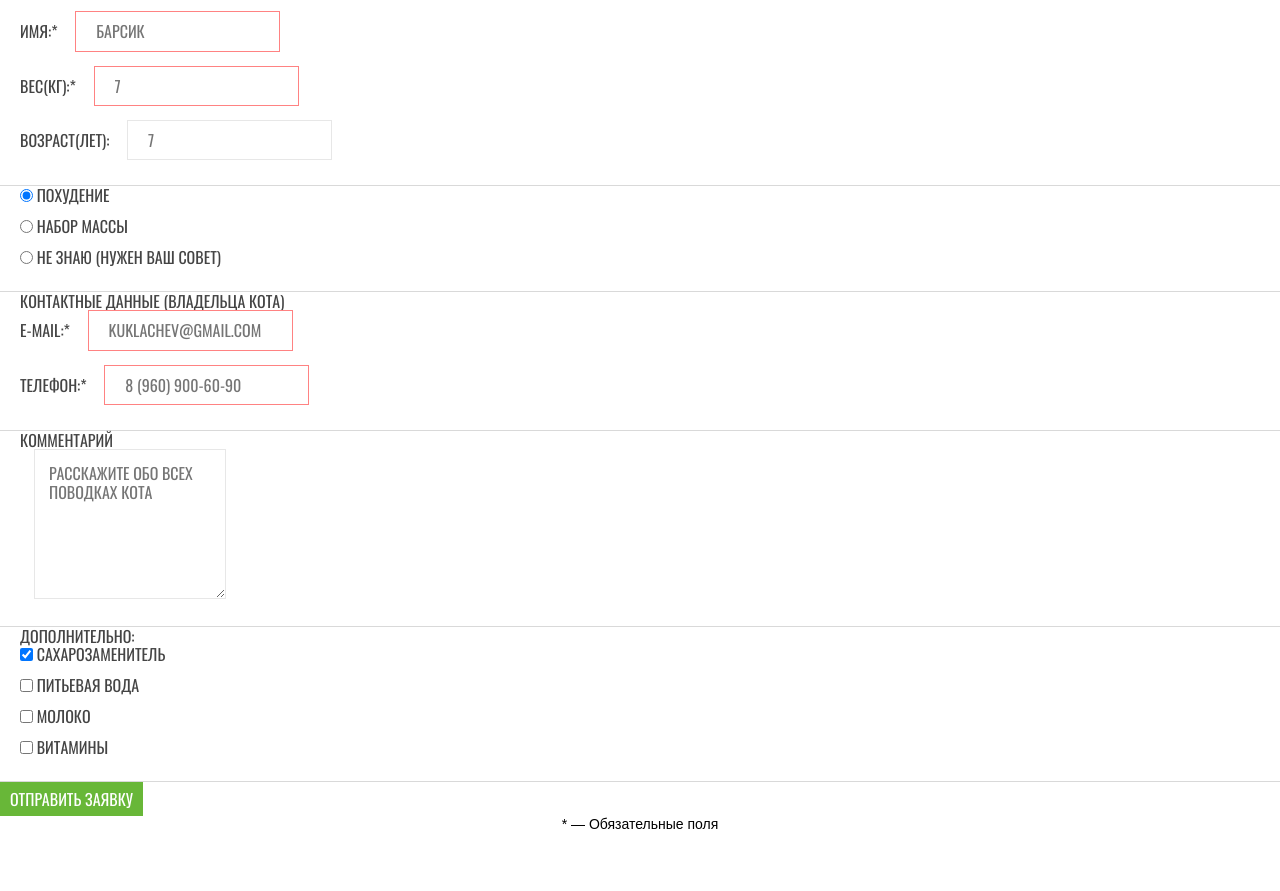
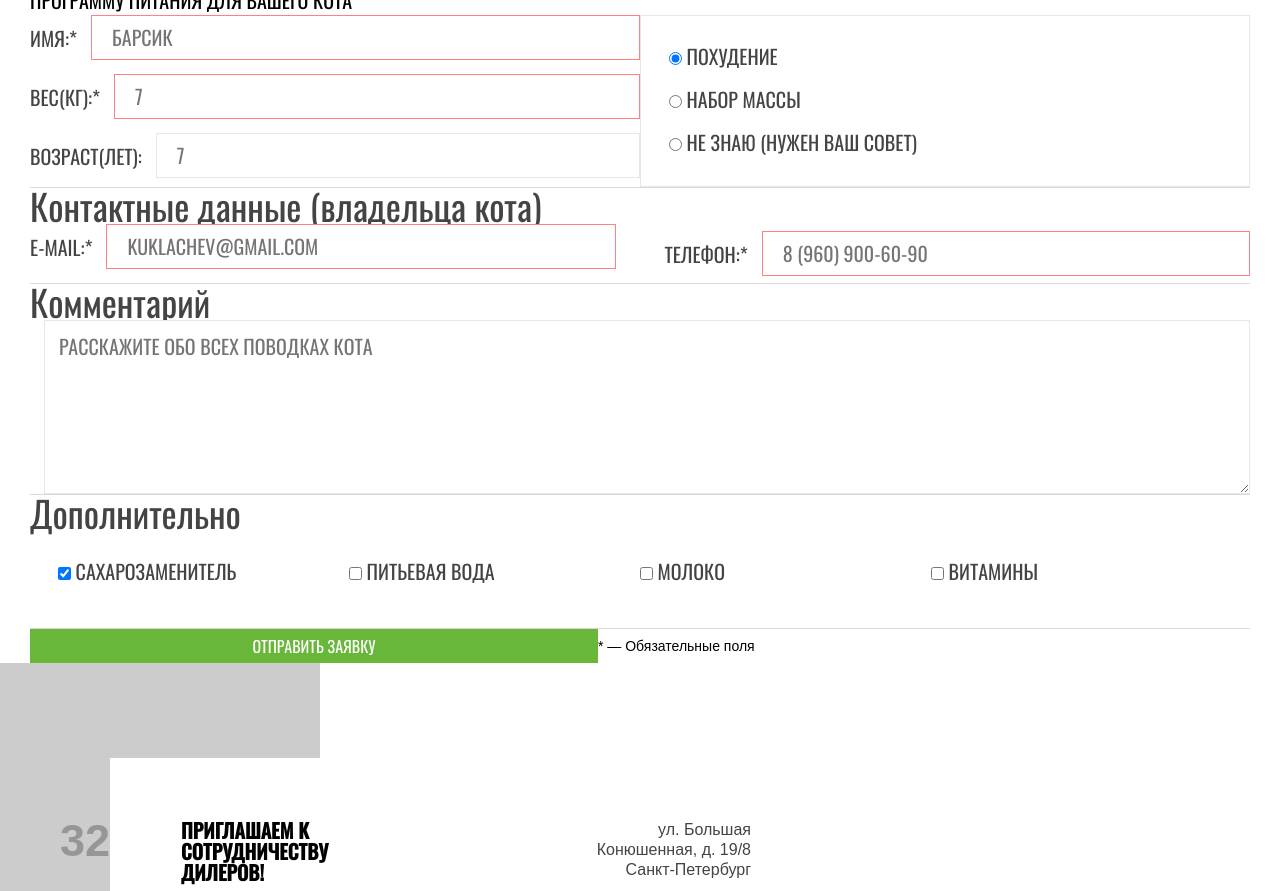
Before and after one commit to githubolga/1472001-cat-energy-20, a website: page source/form.html in a window 1280 px wide. Shown: the part 232-1123 px from the top of the page. Drawn offline with nearby package versions, Linux system fonts and the light colour scheme; files that its build step writes are made by us from their sources; placeholder pictures from the web are drawn by us.

Commit message:
сетки формы сделаны

```diff
--- a/source/form.html
+++ b/source/form.html
@@ -34,7 +34,8 @@
         <h1 class="form__title">Подбор программы</h1>
         <p class="form__text">Заполните анкету и мы подберем программу питания для вашего кота</p>
 
-        <fieldset class="form__fieldset">
+        <div class="form__wrapper">
+          <fieldset class="form__fieldset form__fieldset--bio">
             <p class="form__item">
               <label class="form__label" for="form-name">Имя:*</label>
               <input class="form__input" id="form-name" type="text" name="name" placeholder="Барсик" required>
@@ -49,7 +50,7 @@
             </p>
           </fieldset>
 
-        <fieldset class="filters form__fieldset">
+          <fieldset class="filters form__fieldset form__fieldset--programm">
             <ul class="filters__list">
               <li class="filters__item">
                 <input id="filter-slim" class="filters__radio" type="radio" name="programm" value="slim" checked>
@@ -65,17 +66,20 @@
               </li>
             </ul>
           </fieldset>
+        </div>
 
         <fieldset class="form__fieldset">
           <legend class="form__legend">Контактные данные (владельца кота)</legend>
-            <p class="form__item">
+            <div class="form__wrapper">
+              <p class="form__item form__item--contact">
                 <label class="form__label" for="form-email">E-mail:*</label>
                 <input class="form__input js-email" id="form-email" type="email" name="email" placeholder="kuklachev@gmail.com" required>
               </p>
-            <p class="form__item">
+              <p class="form__item form__item--contact">
                 <label class="form__label" for="form-tel">Телефон:*</label>
                 <input class="form__input" id="form-tel" type="tel" name="phone" placeholder="8 (960) 900-60-90" required>
               </p>
+            </div>
         </fieldset>
 
         <fieldset class="form__fieldset">
@@ -87,29 +91,30 @@
         </fieldset>
 
         <fieldset class="filters form__fieldset">
-          <legend class="form__legend">Дополнительно:</legend>
-          <ul class="filters__list">
-            <li class="filters__item">
+          <legend class="form__legend">Дополнительно</legend>
+          <ul class="filters__list filters__list--add">
+            <li class="filters__item filters__item--add">
               <input id="filter-sugar" class="filters__checkbox" type="checkbox" name="additional" value="sugar" checked>
               <label class="filters__label" for="filter-sugar">Сахарозаменитель</label>
             </li>
-            <li class="filters__item">
+            <li class="filters__item filters__item--add">
               <input id="filter-water" class="filters__checkbox" type="checkbox" name="additional" value="water">
               <label class="filters__label" for="filter-water">Питьевая вода</label>
             </li>
-            <li class="filters__item">
+            <li class="filters__item filters__item--add">
               <input id="filter-milk" class="filters__checkbox" type="checkbox" name="additional" value="milk">
               <label class="filters__label" for="filter-milk">Молоко</label>
             </li>
-            <li class="filters__item">
+            <li class="filters__item filters__item--add">
               <input id="filter-vit" class="filters__checkbox" type="checkbox" name="additional" value="vit">
               <label class="filters__label" for="filter-vit">Витамины</label>
             </li>
           </ul>
         </fieldset>
-
+        <div class="form__button-wrapper">
           <button class="form__button" type="submit">Отправить заявку</button>
           <p class="form__help">* — Обязательные поля</p>
+        </div>
       </form>
 
       <section class="contact">
--- a/source/sass/blocks/contact.scss
+++ b/source/sass/blocks/contact.scss
@@ -2,6 +2,7 @@
   width: 100%;
   display: flex;
   flex-direction: column;
+  position: relative;
 }
 
 .contact__info {
@@ -16,19 +17,24 @@
   }
 
   @include desktop {
-    width: 40%;
+    width: 570px;
     background: $basic-white;
     padding: 62px 89px 60px 76 px;
+    position: absolute;
+    top: 95px;
+    left: 110px;
   }
 }
 
 .contact__title {
   text-transform: uppercase;
   margin: 0;
+  width: 140px;
 
   @include tablet {
     font-size: 20px;
     line-height: 22px;
+    width: 170px;
   }
 
   @include desktop {
@@ -41,9 +47,12 @@
   line-height: 20px;
   font-family: $font-arial;
   color: $basic-grey;
+  width: 140px;
 
   @include tablet {
     font-size: 16px;
+    width: 170px;
+    text-align: right;
   }
 }
 
--- a/source/sass/blocks/copyright.scss
+++ b/source/sass/blocks/copyright.scss
@@ -3,6 +3,10 @@
   justify-content: space-between;
   align-items: center;
   width: 100%;
+
+  @include tablet {
+    width: auto;
+  }
 }
 
 .copyright__text {
@@ -11,9 +15,3 @@
   color: $basic-grey;
   margin: 0;
 }
-
-@media (min-width: $tablet-width) {
-  .copyright {
-    width: auto;
-  }
-}
--- a/source/sass/blocks/filters.scss
+++ b/source/sass/blocks/filters.scss
@@ -1,5 +1,32 @@
 .filters__list {
   @include reset-ul;
+
+  @include tablet {
+    border: 1px solid $grey-border;
+    padding: 25px 28px 29px 28px;
+  }
+}
+
+.filters__list--add {
+  display: flex;
+  flex-direction: column;
+  border: 0;
+
+   @include tablet {
+    flex-direction: row;
+    flex-wrap: wrap;
+    justify-content: space-between;
+  }
+}
+
+ .filters__item--add {
+   @include tablet {
+    width: 50%;
+  }
+
+  @include desktop {
+    width: 25%;
+  }
 }
 
 .filters__item {
--- a/source/sass/blocks/flex-wrapper--row.scss
+++ b/source/sass/blocks/flex-wrapper.scss
@@ -1,8 +1,10 @@
-.flex-wrapper--row {
+.flex-wrapper {
   display: flex;
   flex-direction: column;
   width: 100%;
+}
 
+.flex-wrapper--desktop-row {
   @include desktop {
     flex-direction: row;
     justify-content: space-between;
--- a/source/sass/blocks/form.scss
+++ b/source/sass/blocks/form.scss
@@ -1,10 +1,48 @@
+.form {
+  display: flex;
+  flex-direction: column;
+  padding: 0 20px;
+
+  @include tablet {
+    padding: 0 70px;
+  }
+
+  @include desktop {
+    padding: 0 30px;
+  }
+}
+
+.form__wrapper {
+  display: flex;
+  flex-direction: column;
+
+  @include desktop {
+    flex-direction: row;
+    justify-content: space-between;
+  }
+}
+
 .form__title {
   font-size: 36px;
   line-height: 36px;
+  margin: 0;
+
+  @include tablet {
+    font-size: 60px;
+    line-height: 60px;
+  }
 }
 
 .form__text {
   text-transform: uppercase;
+  margin: 0;
+  width: 230px;
+
+  @include tablet {
+    font-size: 20px;
+    line-height: 30px;
+    width: 330px;
+  }
 }
 
 .form__fieldset {
@@ -13,22 +51,54 @@
   line-height: 18px;
   text-transform: uppercase;
   color: $basic-grey;
-  padding: 0 20px 25px 20px;
+  padding: 0;
   margin: 0;
   border: 0;
   border-bottom: 1px solid $grey-fieldset;
+
+  @include tablet {
+    font-size: 20px;
+    line-height: 30px;
+  }
+}
+
+.form__legend {
+  font-size: 24px;
+  line-height: 26px;
+  text-transform: none;
+
+  @include tablet {
+    font-size: 36px;
+    line-height: 36px;
+  }
+}
+
+.form__fieldset--bio,
+.form__fieldset--programm {
+  @include desktop {
+    width: 50%;
+  }
 }
 
 .form__item {
   margin: 0 0 14px 0;
+  display: flex;
+  align-items: center;
 
   &:last-child {
     margin-bottom: 0;
   }
 }
 
+.form__item--contact {
+  @include desktop {
+    width: 48%;
+  }
+}
+
 .form__label {
   margin-right: 14px;
+  flex-shrink: 0;
 }
 
 .form__input {
@@ -37,6 +107,7 @@
   padding: 10px 20px;
   transition: border-color 0.3s linear;
   outline: 0;
+
 
   &:hover {
     border-color: $grey-line-small;
@@ -49,9 +120,14 @@
   &:invalid {
     border-color: $red;
   }
+
+  @include tablet {
+    width: 100%;
+  }
 }
 
 .form__textarea {
+  width: 100%;
   min-height: 150px;
   box-sizing: border-box;
   border: 1px solid $grey-border;
@@ -66,6 +142,20 @@
 
   &:focus {
     border-color: $basic-grey;
+  }
+
+  @include tablet {
+    min-height: 174px;
+  }
+}
+
+.form__button-wrapper {
+  display: flex;
+  flex-direction: column;
+  align-items: center;
+
+  @include tablet {
+    flex-direction: row;
   }
 }
 
@@ -87,6 +177,14 @@
   &:active {
     color: $green-active-text;
   }
+
+  @include tablet {
+    width: 44%;
+  }
+
+  @include desktop {
+    width: 568px;
+  }
 }
 
 .form__help {
--- a/source/sass/blocks/gift.scss
+++ b/source/sass/blocks/gift.scss
@@ -4,9 +4,20 @@
   background-size: cover;
   background-repeat: no-repeat;
   background-position: center;
+  display: flex;
+  flex-direction: column;
+  justify-content: space-between;
+  align-items: center;
+  padding: 60px 60px 43px 60px;
+  box-sizing: border-box;
+
+  @include tablet {
+    flex-direction: row;
+  }
 
   @include desktop {
     background-image: url("../img/gift-photo-desktop.jpg");
+    flex-direction: column;
   }
 }
 
--- a/source/sass/blocks/product-add__wrapper.scss
+++ /dev/null
@@ -1,5 +0,0 @@
-.product-add__wrapper {
-  display: flex;
-  flex-direction: column;
-  width: 100%;
-}
--- a/source/sass/style.scss
+++ b/source/sass/style.scss
@@ -18,5 +18,4 @@
 @import "./blocks/form.scss";
 @import "./blocks/filters.scss";
 @import "./blocks/slider.scss";
-@import "./blocks/product-add__wrapper.scss";
-@import "./blocks/flex-wrapper--row.scss";
+@import "./blocks/flex-wrapper.scss";
```
Also changed, not shown: source/catalog.html (+2 -2 lines). Lines whose indentation alone changed are shown as unchanged.
